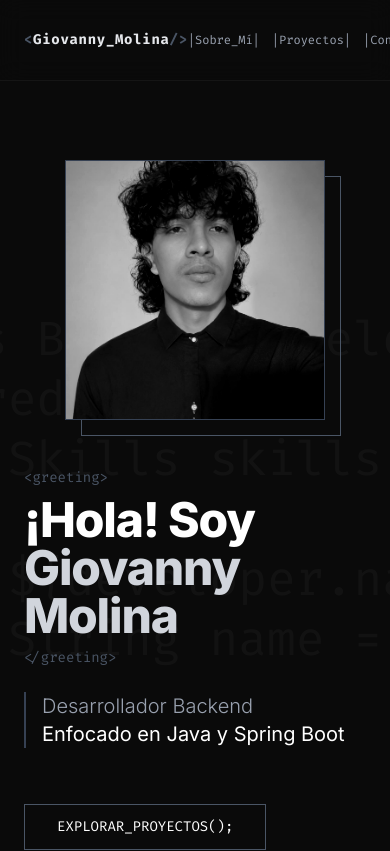
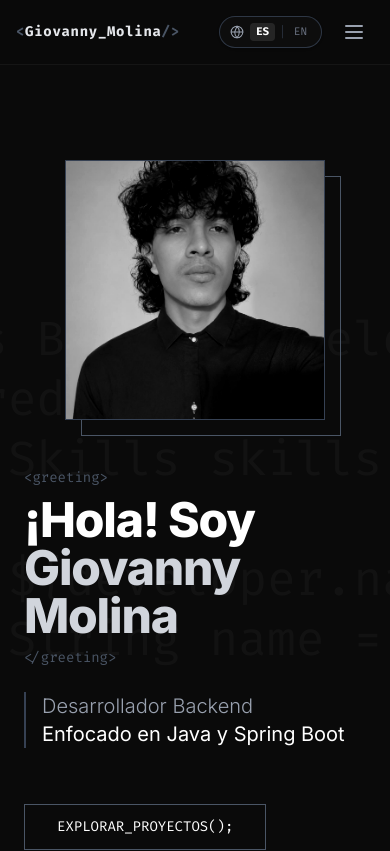
Before and after one commit to AlexDev201/portafolio, a React (Vite) app: page / in a window 390 px wide. Shown: the top 851 px of the page. Built offline with nearby package versions, Linux system fonts and the light colour scheme.

Commit message:
Reparando errores en el responsive del nabvar

```diff
--- a/src/components/NavBar.jsx
+++ b/src/components/NavBar.jsx
@@ -1,22 +1,36 @@
+import { useState } from "react";
 import { useLanguage } from "../context/LanguageContext";
 
 export const NavBar = () => {
     const { language, toggleLanguage, t } = useLanguage();
+    const [isMobileMenuOpen, setIsMobileMenuOpen] = useState(false);
+
+    const toggleMobileMenu = () => {
+        setIsMobileMenuOpen(prev => !prev);
+    };
+
+    const closeMobileMenu = () => {
+        setIsMobileMenuOpen(false);
+    };
 
     return (
-        <nav className="fixed top-0 left-0 w-full bg-[#0a0a0a]/90 backdrop-blur-md border-b border-white/5 z-50">
-            <div className="max-w-6xl mx-auto px-6 h-20 flex items-center justify-between font-mono text-sm">
+        <nav className="fixed top-0 left-0 w-full bg-[#0a0a0a]/95 backdrop-blur-md border-b border-white/5 z-50">
+            <div className="max-w-6xl mx-auto px-4 sm:px-6 h-16 sm:h-20 flex items-center justify-between font-mono text-xs sm:text-sm">
 
-                <div className="text-gray-200 font-bold tracking-wider">
-                    <a href="#" className="hover:text-white transition-colors">
+                {/* Brand Logo */}
+                <div className="text-gray-200 font-bold tracking-wider shrink-0 text-sm sm:text-base">
+                    <a href="#" onClick={closeMobileMenu} className="hover:text-white transition-colors">
                         <span className="text-gray-600">{"<"}</span>
-                        Giovanny_Molina
+                        <span>Giovanny_Molina</span>
                         <span className="text-gray-600">{"/>"}</span>
                     </a>
                 </div>
 
-                <div className="flex items-center gap-4 md:gap-8">
-                    <div className="flex space-x-3 md:space-x-8 text-xs md:text-sm">
+                {/* Right Area: Desktop Links + Language Toggle + Mobile Hamburger */}
+                <div className="flex items-center gap-3 sm:gap-6">
+
+                    {/* Desktop Navigation Links */}
+                    <div className="hidden md:flex items-center space-x-8 text-sm">
                         <a href="#about" className="text-gray-400 hover:text-white transition-colors duration-300">
                             {t.nav.about}
                         </a>
@@ -28,22 +42,87 @@ export const NavBar = () => {
                         </a>
                     </div>
 
-                    {/* Botón de traducción intuitivo */}
+                    {/* Language Switcher Button (Always Visible) */}
                     <button
                         onClick={toggleLanguage}
-                        className="inline-flex items-center gap-2 px-3 py-1.5 border border-gray-700 bg-[#0d0d0d] hover:border-gray-500 rounded-full font-mono text-xs text-gray-300 hover:text-white transition-all duration-300 cursor-pointer shadow-sm active:scale-95 select-none"
+                        className="shrink-0 inline-flex items-center gap-1.5 sm:gap-2 px-2.5 py-1.5 sm:px-3 sm:py-1.5 border border-gray-700/80 bg-[#0d0d0d] hover:bg-[#141414] hover:border-gray-500 rounded-full font-mono text-xs text-gray-300 hover:text-white transition-all duration-300 cursor-pointer shadow-sm active:scale-95 select-none"
                         title={language === 'es' ? 'Switch to English' : 'Cambiar a Español'}
                         aria-label="Toggle language"
                     >
-                        <span className="text-sm leading-none">🌐</span>
+                        <svg
+                            className="w-3.5 h-3.5 sm:w-4 sm:h-4 text-gray-400 shrink-0"
+                            fill="none"
+                            stroke="currentColor"
+                            viewBox="0 0 24 24"
+                            strokeWidth="1.75"
+                        >
+                            <circle cx="12" cy="12" r="10" />
+                            <path strokeLinecap="round" strokeLinejoin="round" d="M2 12h20M12 2a15.3 15.3 0 0 1 4 10 15.3 15.3 0 0 1-4 10 15.3 15.3 0 0 1-4-10z" />
+                        </svg>
                         <div className="flex items-center gap-1 text-[11px]">
-                            <span className={language === "es" ? "text-white font-bold underline underline-offset-2" : "text-gray-500"}>ES</span>
-                            <span className="text-gray-600">|</span>
-                            <span className={language === "en" ? "text-white font-bold underline underline-offset-2" : "text-gray-500"}>EN</span>
+                            <span className={language === "es" ? "text-white font-bold bg-white/10 px-1.5 py-0.5 rounded" : "text-gray-500 hover:text-gray-400 px-1 py-0.5"}>
+                                ES
+                            </span>
+                            <span className="text-gray-700 font-light">|</span>
+                            <span className={language === "en" ? "text-white font-bold bg-white/10 px-1.5 py-0.5 rounded" : "text-gray-500 hover:text-gray-400 px-1 py-0.5"}>
+                                EN
+                            </span>
                         </div>
+                    </button>
+
+                    {/* Mobile Hamburger Button */}
+                    <button
+                        onClick={toggleMobileMenu}
+                        className="md:hidden p-2 text-gray-400 hover:text-white focus:outline-none rounded-md hover:bg-white/5 transition-colors"
+                        aria-label="Toggle navigation menu"
+                    >
+                        {isMobileMenuOpen ? (
+                            <svg className="w-6 h-6" fill="none" stroke="currentColor" viewBox="0 0 24 24">
+                                <path strokeLinecap="round" strokeLinejoin="round" strokeWidth="2" d="M6 18L18 6M6 6l12 12" />
+                            </svg>
+                        ) : (
+                            <svg className="w-6 h-6" fill="none" stroke="currentColor" viewBox="0 0 24 24">
+                                <path strokeLinecap="round" strokeLinejoin="round" strokeWidth="2" d="M4 6h16M4 12h16M4 18h16" />
+                            </svg>
+                        )}
                     </button>
                 </div>
             </div>
+
+            {/* Mobile Menu Overlay / Panel */}
+            {isMobileMenuOpen && (
+                <div className="md:hidden bg-[#0d0d0d] border-b border-gray-800 px-6 py-5 space-y-4 font-mono text-sm animate-fadeIn">
+                    <div className="text-[10px] text-gray-600 tracking-widest uppercase border-b border-gray-800 pb-2">
+                        // navigation_menu.sh
+                    </div>
+                    <div className="flex flex-col space-y-3 pt-1">
+                        <a
+                            href="#about"
+                            onClick={closeMobileMenu}
+                            className="flex items-center gap-2 text-gray-300 hover:text-white hover:pl-2 transition-all duration-200 py-1.5 border-b border-gray-800/40"
+                        >
+                            <span className="text-gray-600 text-xs">{">"}</span>
+                            {t.nav.about}
+                        </a>
+                        <a
+                            href="#projects"
+                            onClick={closeMobileMenu}
+                            className="flex items-center gap-2 text-gray-300 hover:text-white hover:pl-2 transition-all duration-200 py-1.5 border-b border-gray-800/40"
+                        >
+                            <span className="text-gray-600 text-xs">{">"}</span>
+                            {t.nav.projects}
+                        </a>
+                        <a
+                            href="#contact"
+                            onClick={closeMobileMenu}
+                            className="flex items-center gap-2 text-gray-300 hover:text-white hover:pl-2 transition-all duration-200 py-1.5"
+                        >
+                            <span className="text-gray-600 text-xs">{">"}</span>
+                            {t.nav.contact}
+                        </a>
+                    </div>
+                </div>
+            )}
         </nav>
     );
 };
```
